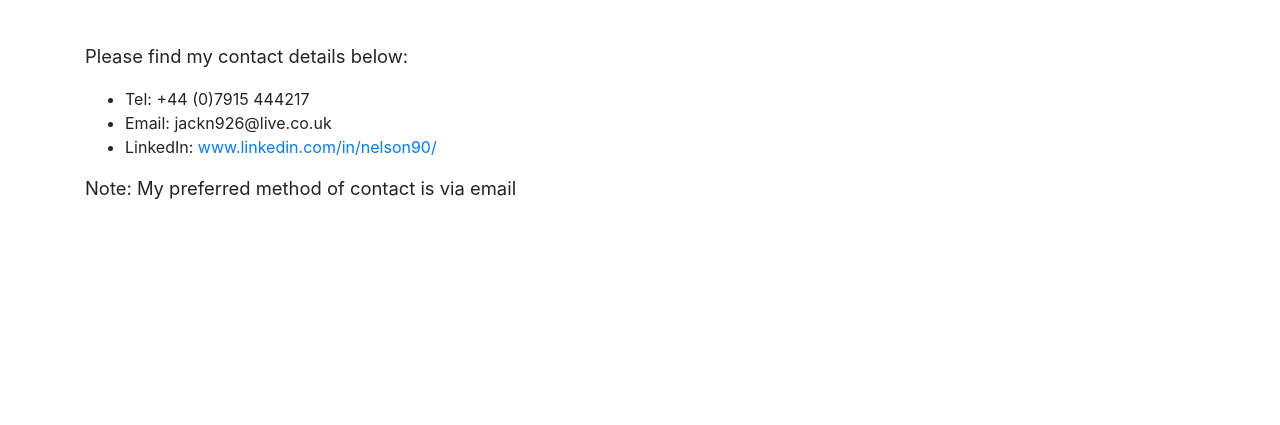
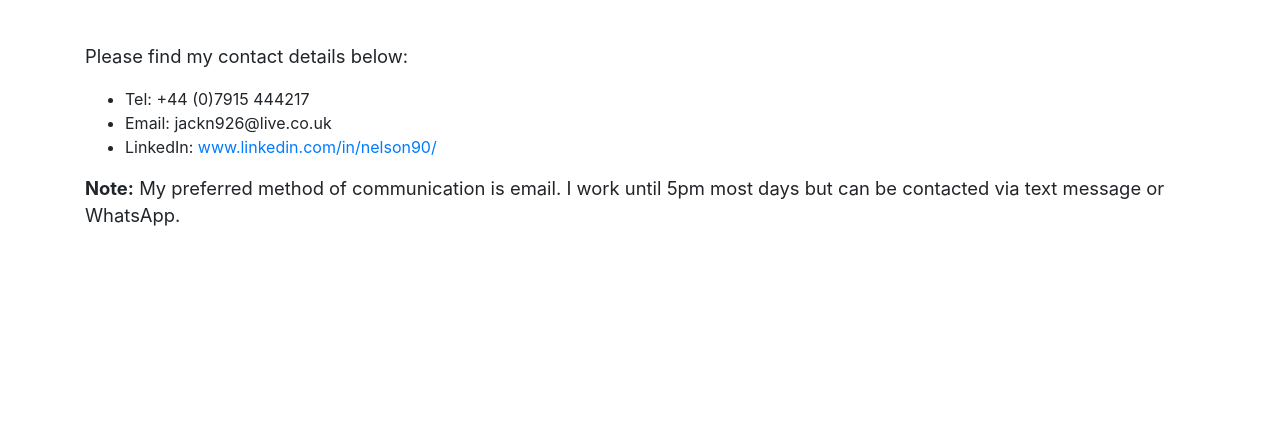
Before and after one commit to jacknely/Portfolio, a Django app: page /contact/ in a window 1280 px wide. Shown: the part 173-598 px from the top of the page. Run offline with Django 3.2, Linux system fonts and the light colour scheme; parts of the project's set-up code (start-up, migrations or seed data) failed here and were passed over; some libraries are stand-ins or nearby versions.

Commit message:
updated contact page

```diff
--- a/templates/contact.html
+++ b/templates/contact.html
@@ -10,7 +10,8 @@
     <li>Email: jackn926@live.co.uk</li>
     <li>LinkedIn: <a href="https://www.linkedin.com/in/nelson90/" target="_blank">www.linkedin.com/in/nelson90/</a></li>
     </ul>
-    <p>Note: My preferred method of contact is via email</p>
+    <p><b>Note:</b> My preferred method of communication is email. I work until 5pm most days but can be contacted via text
+        message or WhatsApp.</p>
 
 
 
```
